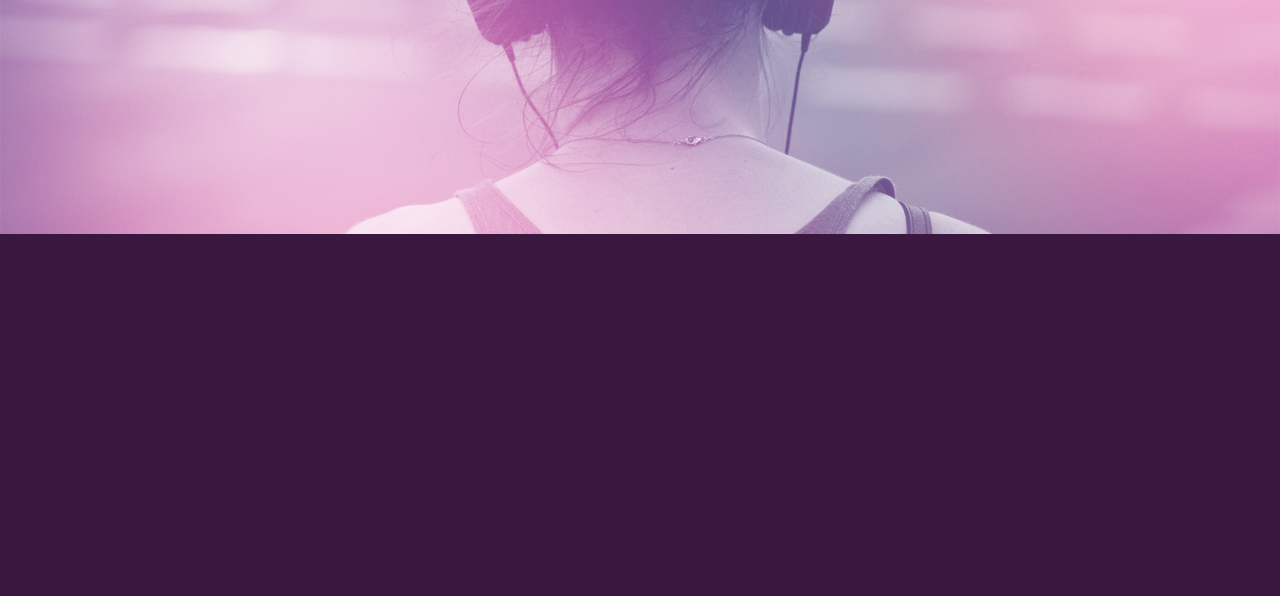
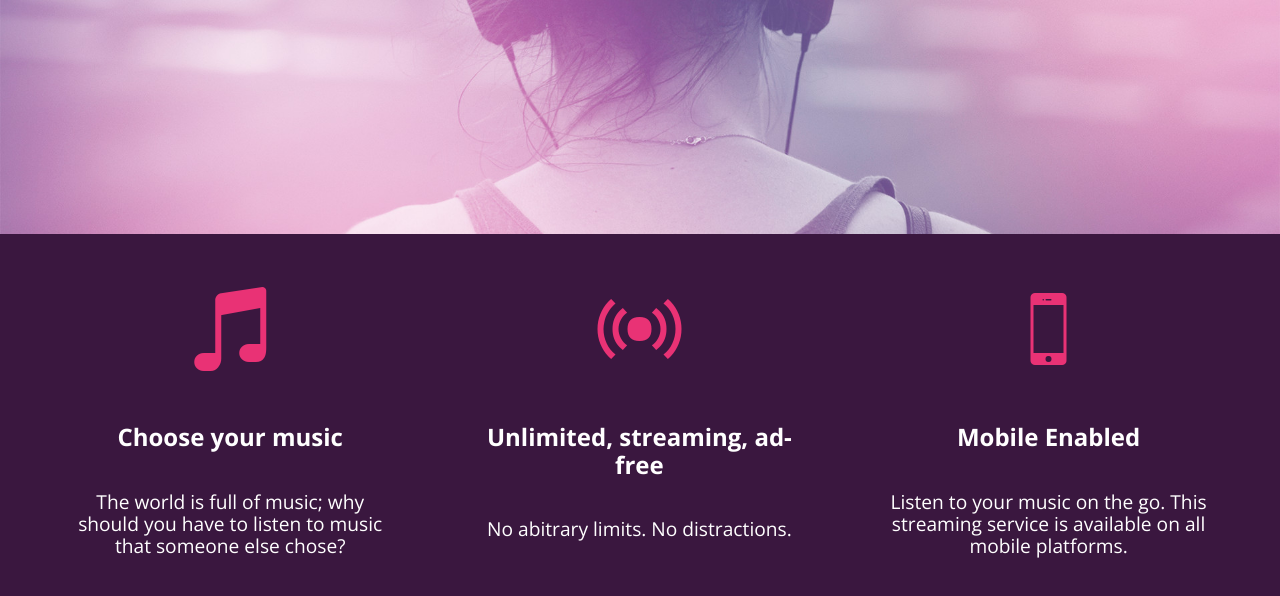
Before and after one commit to anderskirsten/bloc-jams, a plain HTML site: page index.html in a window 1280 px wide. Shown: the part 464-1060 px from the top of the page. Drawn offline with nearby package versions, Linux system fonts and the light colour scheme.

Commit message:
Checkpoint 9 DOM Animation: Complete

```diff
--- a/scripts/landing.js
+++ b/scripts/landing.js
@@ -1,13 +1,30 @@
-function revealPoint() {
+var pointsArray = document.getElementsByClassName('point');
 
-    // select all "point" elements - creates a node list
-    var points = document.getElementsByClassName('point');
+var animatePoints = function(points) {
+    var revealPoint = function(index) {
+        points[index].style.opacity = 1;
+        points[index].style.transform = "scaleX(1) translateY(0)";
+        points[index].style.msTransform = "scaleX(1) translateY(0)";
+        points[index].style.WebkitTransform = "scaleX(1) translateY(0)";
+    }
 
-    // loop through "points" node list & change desired elements
-    for(var i = 0; i < points.length; i++) {
-        points[i].style.opacity = 1;
-        points[i].style.transform = "scaleX(1) translateY(0)";
-        points[i].style.msTransform = "scaleX(1) translateY(0)";
-        points[i].style.WebkitTransform = "scaleX(1) translateY(0)";
+    for (var i = 0; i < points.length; i++) {
+        revealPoint(i);
     }
 };
+
+window.onload = function() {
+    // Automatically animate the points on a tall screen where scrolling can't trigger the animation
+    if (window.innerHeight > 950) {
+        animatePoints(pointsArray);
+    }
+
+    var sellingPoints = document.getElementsByClassName('selling-points')[0];
+    var scrollDistance = sellingPoints.getBoundingClientRect().top - window.innerHeight + 200;
+
+    window.addEventListener("scroll", function(event) {
+        if (document.documentElement.scrollTop || document.body.scrollTop >= scrollDistance) {
+            animatePoints(pointsArray);
+        }
+    });
+}
--- a/styles/landing.css
+++ b/styles/landing.css
@@ -50,12 +50,12 @@ body.landing {
     -webkit-transform: scaleX(0.9) translateY(3rem);
     -moz-transform: scaleX(0.9) translateY(3rem);
     transform: scaleX(0.9) translateY(3rem);
-    -webkit-transition: all .5s ease-in-out;
-    -moz-transition: all .5s ease-in-out;
-    transition: all .5s ease-in-out;
-    -webkit-transition-delay: 1.5s;
-    -moz-transition-delay: 1.5s;
-    transition-delay: 1.5s;
+    -webkit-transition: all .25s ease-in-out;
+    -moz-transition: all .25s ease-in-out;
+    transition: all .25s ease-in-out;
+    -webkit-transition-delay: .2s;
+    -moz-transition-delay: .2s;
+    transition-delay: .2s;
 }
 
 .point .point-title {
```
